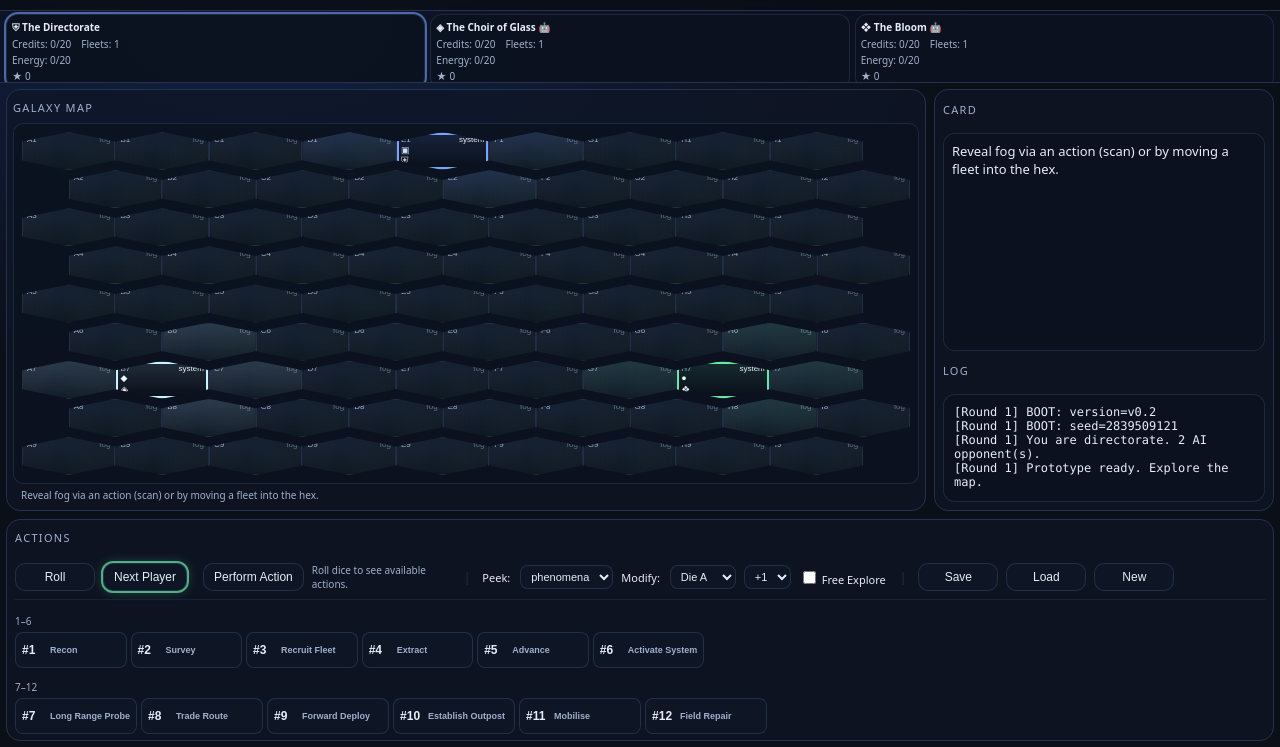
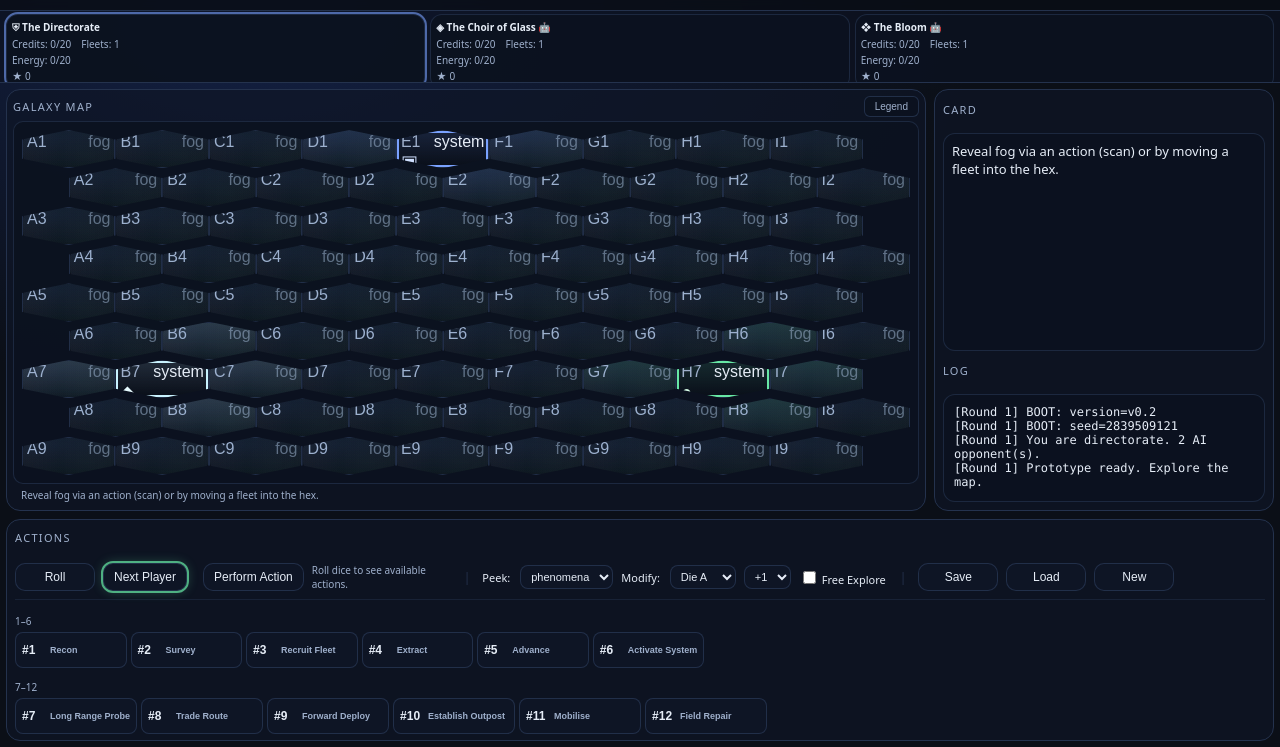
Before and after one commit to samlaidh-hash/Echoes, a website with bundled scripts: page index.html in a window 1280 px wide. Both pictures are taken after a click on the button "Start Game". Shown: the part 53-800 px from the top of the page. Built offline with nearby package versions, Linux system fonts and the light colour scheme.

Commit message:
Legend tooltip: populate on hover, larger icons, Legend button in map panel
Made-with: Cursor

```diff
--- a/index.html
+++ b/index.html
@@ -49,7 +49,11 @@
     <div id="hud" class="hud" data-testid="hud"></div>
     <main class="layout">
       <section class="map-panel">
-        <div class="panel-title">GALAXY MAP</div>
+        <div class="map-panel-header">
+          <span class="panel-title">GALAXY MAP</span>
+          <button id="legendBtn" class="legend-btn" type="button" data-testid="legend-btn">Legend</button>
+        </div>
+        <div id="legendTooltip" class="legend-tooltip hidden"></div>
         <div id="map" class="map" data-testid="hex-map"></div>
         <div class="map-hint">Reveal fog via an action (scan) or by moving a fleet into the hex.</div>
       </section>
--- a/src/ui.js
+++ b/src/ui.js
@@ -129,9 +129,62 @@ function el(tag, attrs = {}, children = []) {
   return node;
 }
 
+const FLEET_LEGEND = [
+  { id: "directorate", name: "Directorate", glyph: "▣" },
+  { id: "choir", name: "Choir", glyph: "◆" },
+  { id: "bloom", name: "Bloom", glyph: "●" },
+  { id: "salvagers", name: "Salvagers", glyph: "⚙" },
+  { id: "gatekeepers", name: "Gatekeepers", glyph: "✶" },
+  { id: "syndicate", name: "Syndicate", glyph: "◇" }
+];
+
+let legendInitialized = false;
+
+function setupLegendTooltip(state) {
+  const btn = document.getElementById("legendBtn");
+  const tip = document.getElementById("legendTooltip");
+  if (!btn || !tip || legendInitialized) return;
+  legendInitialized = true;
+
+  const tokens = state.tokensById ?? {};
+  const tokenRows = Object.entries(tokens)
+    .sort((a, b) => (a[1]?.label ?? "").localeCompare(b[1]?.label ?? ""))
+    .map(([k, v]) => {
+      const label = v?.label ?? k;
+      const glyph = v?.glyph ?? "?";
+      return `<div class="legend-row"><span class="legend-glyph">${glyph}</span><span>${label}</span></div>`;
+    })
+    .join("");
+
+  const fleetRows = FLEET_LEGEND.map(f => {
+    const name = state.factions?.find(x => x.id === f.id)?.name ?? f.name;
+    return `<div class="legend-row"><span class="legend-glyph">${f.glyph}</span><span>${name} fleet</span></div>`;
+  }).join("");
+
+  tip.innerHTML = `
+    <div class="legend-section">
+      <div class="legend-title">FLEET ICONS</div>
+      ${fleetRows}
+    </div>
+    <div class="legend-section">
+      <div class="legend-title">HEX TOKENS</div>
+      ${tokenRows || "<div class=\"legend-row\"><span>—</span></div>"}
+    </div>
+  `;
+
+  let hideTimer = null;
+  const show = () => { clearTimeout(hideTimer); tip.classList.remove("hidden"); };
+  const hide = () => { hideTimer = setTimeout(() => tip.classList.add("hidden"), 120); };
+  btn.addEventListener("mouseenter", show);
+  btn.addEventListener("mouseleave", hide);
+  tip.addEventListener("mouseenter", show);
+  tip.addEventListener("mouseleave", hide);
+}
+
 export function render(state, handlers) {
   renderSeed(state);
   renderHud(state);
+  setupLegendTooltip(state);
   renderMap(state, handlers);
   renderCard(state, handlers);
   renderActions(state, handlers);
--- a/styles.css
+++ b/styles.css
@@ -148,7 +148,47 @@ body {
   min-height: 0;
 }
 
-.map-panel { grid-column: 1 / 2; grid-row: 1 / 2; padding: 6px; display: flex; flex-direction: column; min-height: 0; overflow: hidden; }
+.map-panel { grid-column: 1 / 2; grid-row: 1 / 2; padding: 6px; display: flex; flex-direction: column; min-height: 0; overflow: hidden; position: relative; }
+.map-panel-header {
+  display: flex;
+  justify-content: space-between;
+  align-items: center;
+  margin-bottom: 4px;
+  flex-shrink: 0;
+}
+.map-panel-header .panel-title { margin: 0; }
+.legend-btn {
+  padding: 4px 10px;
+  font-size: 10px;
+  border-radius: 6px;
+  border: 1px solid rgba(36, 50, 77, 0.9);
+  background: rgba(12, 18, 32, 0.9);
+  color: var(--muted);
+  cursor: pointer;
+}
+.legend-btn:hover { color: var(--accent); border-color: rgba(122, 162, 255, 0.5); }
+.legend-tooltip {
+  position: absolute;
+  top: 36px;
+  right: 8px;
+  z-index: 40;
+  padding: 12px 14px;
+  background: rgba(12, 18, 32, 0.98);
+  border: 1px solid var(--line);
+  border-radius: 10px;
+  font-size: 12px;
+  line-height: 1.6;
+  max-width: 280px;
+  max-height: 70vh;
+  overflow-y: auto;
+  box-shadow: 0 8px 24px rgba(0,0,0,0.4);
+}
+.legend-tooltip.visible { display: block; }
+.legend-tooltip .legend-section { margin-bottom: 10px; }
+.legend-tooltip .legend-section:last-child { margin-bottom: 0; }
+.legend-tooltip .legend-title { font-weight: 700; color: var(--accent); font-size: 11px; margin-bottom: 6px; letter-spacing: 0.08em; }
+.legend-tooltip .legend-row { display: flex; gap: 10px; align-items: center; margin-bottom: 3px; }
+.legend-tooltip .legend-glyph { font-size: 18px; line-height: 1; min-width: 24px; text-align: center; }
 .right-panel { grid-column: 2 / 3; grid-row: 1 / 2; padding: 8px; display: flex; flex-direction: column; gap: 8px; min-height: 0; }
 .action-panel { grid-column: 1 / 3; grid-row: 2 / 3; padding: 6px 8px; min-height: 0; display: flex; flex-direction: column; gap: 6px; overflow-y: auto; flex-shrink: 0; }
 
@@ -227,13 +267,13 @@ body {
 
 /* Hex layout: grid so id/type/icons have clear zones */
 .hex { display: grid; grid-template: "id type" "icons icons" "token card" 1fr / 1fr 1fr; align-content: start; gap: 0 4px; }
-.hex .id { grid-area: id; font-size: 8px; color: var(--muted); line-height: 1; }
-.hex .type { grid-area: type; font-size: 8px; margin-top: 0; color: var(--text); justify-self: end; line-height: 1; }
+.hex .id { grid-area: id; font-size: 16px; color: var(--muted); line-height: 1; }
+.hex .type { grid-area: type; font-size: 16px; margin-top: 0; color: var(--text); justify-self: end; line-height: 1; }
 .hex .token {
   grid-area: token;
   justify-self: start;
   align-self: end;
-  font-size: 10px;
+  font-size: 20px;
   line-height: 1;
 }
 .hex .hex-icons {
@@ -241,18 +281,18 @@ body {
   display: flex;
   flex-wrap: wrap;
   flex-direction: row;
-  gap: 1px 3px;
+  gap: 2px 6px;
   align-items: center;
-  min-height: 12px;
+  min-height: 24px;
 }
 .hex .hex-structure {
-  font-size: 9px;
+  font-size: 18px;
   line-height: 1;
 }
 .hex .hex-outpost { color: #cfe0ff; }
 .hex .hex-beacon { color: #ead5ff; }
 .hex .fleet-icon {
-  font-size: 9px;
+  font-size: 18px;
   line-height: 1;
   display: inline-block;
 }
@@ -261,8 +301,8 @@ body {
 }
 .hex .hex-icons .fleet-selected {
   margin-left: auto;
-  font-size: 8px;
-  padding: 1px 3px;
+  font-size: 14px;
+  padding: 2px 5px;
   border-radius: 6px;
   border: 1px solid rgba(103, 232, 165, 0.8);
   background: rgba(12, 18, 32, 0.9);
@@ -271,10 +311,10 @@ body {
 .hex .hex-card-thumb {
   grid-area: card;
   width: 100%;
-  max-width: 32px;
-  max-height: 42px;
-  min-width: 20px;
-  min-height: 26px;
+  max-width: 48px;
+  max-height: 64px;
+  min-width: 32px;
+  min-height: 42px;
   object-fit: cover;
   border-radius: 4px;
   justify-self: end;
```
Also changed, not shown: playwright.config.js (+4 -4 lines).
